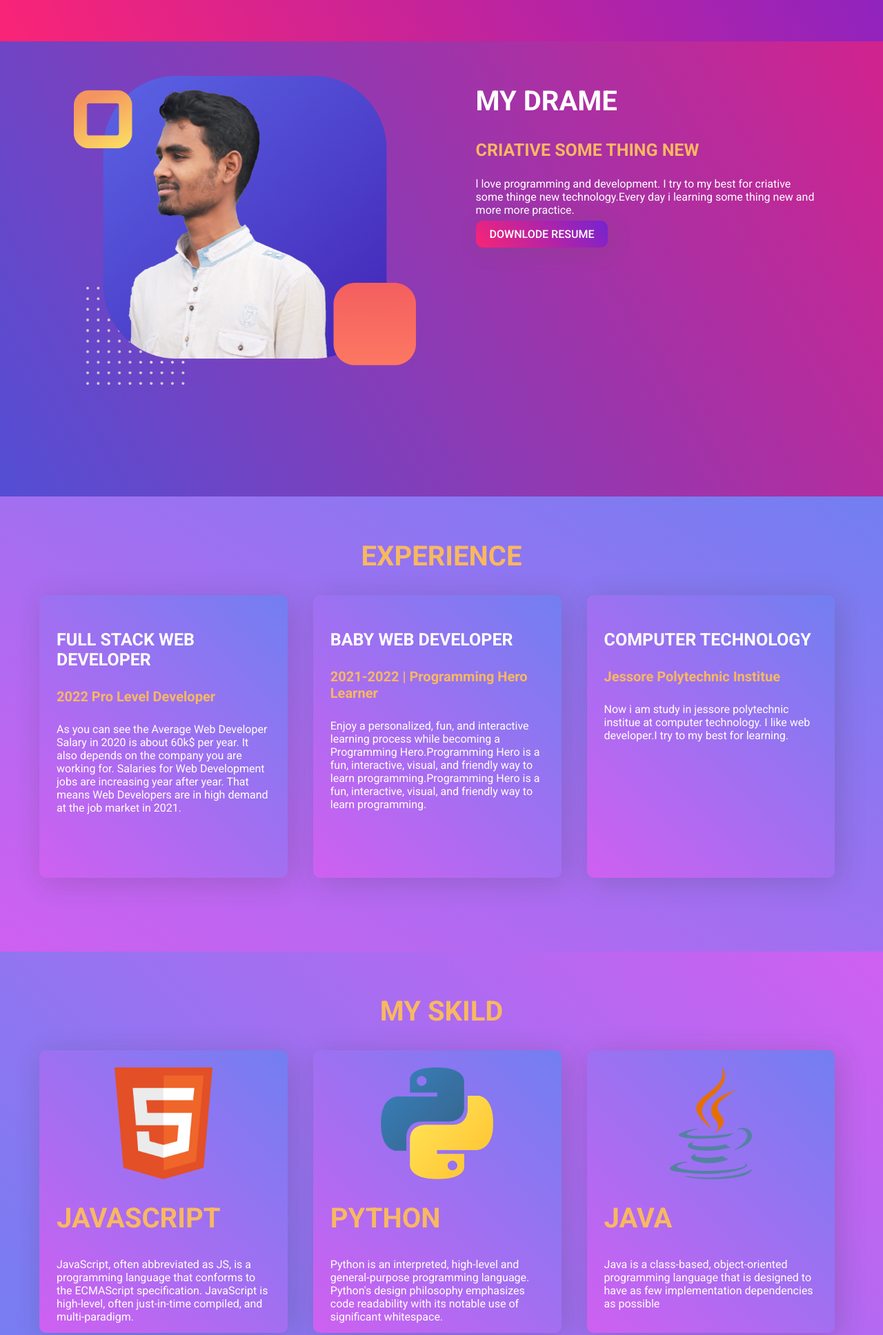
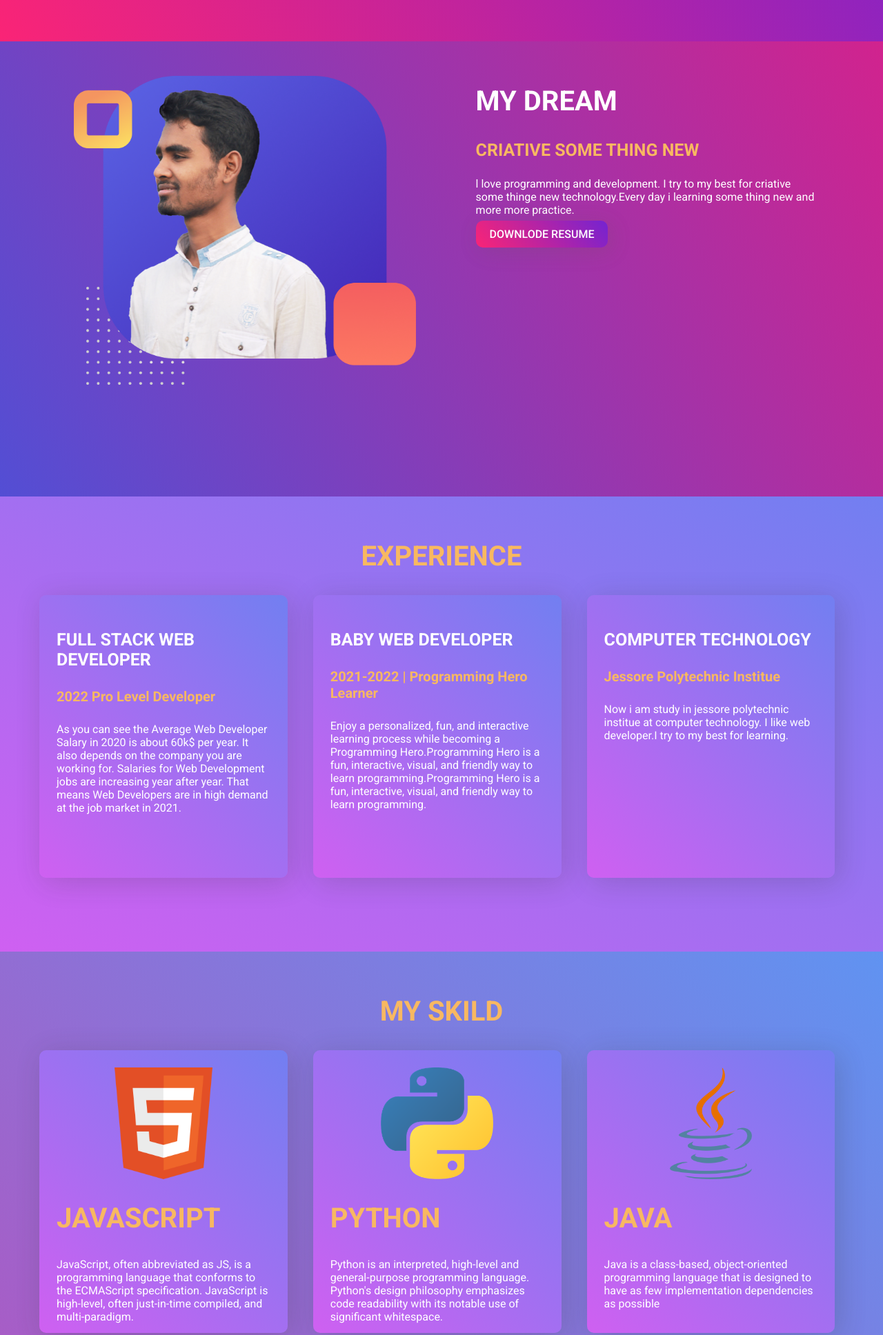
Before and after one commit to Bappy200/programming-hro-assignment-1, a plain HTML site: page index.html in a window 1280 px wide. Shown: the part 600-2536 px from the top of the page at 69% size. Drawn offline with Linux system fonts and the light colour scheme.

Commit message:
skild section background color change

```diff
--- a/index.html
+++ b/index.html
@@ -31,12 +31,12 @@
             <img src="images/my-image-3.png" alt="">
         </div>
     </section>
-    <section class="drame" id='about'>
+    <section class="dream" id='about'>
         <div class="halfe-width">
             <img src="images/my-image-2.png" alt="">
         </div>
         <div class="halfe-width">
-            <h2>my drame</h2>
+            <h2>my dream</h2>
             <h3 class="highlight-text">criative some thing new</h3>
             <p>
                 l love programming and development. I try to my best for criative some thinge new technology.Every day i learning some thing new and more more practice.
--- a/style.css
+++ b/style.css
@@ -80,7 +80,7 @@ nav{
 .halfe-width img{
     width: 100%;
 }
-.drame{
+.dream{
     background: linear-gradient(60deg,rgb(83, 78, 212),rgb(209, 35, 142));
 }
 
@@ -88,7 +88,7 @@ nav{
     background: linear-gradient(30deg,rgb(207, 96, 241),rgb(114, 127, 241));
 }
 .skild{
-    background: linear-gradient(45deg,rgb(114, 127, 241),rgb(207, 96, 241));
+    background: linear-gradient(45deg,rgb(171, 90, 196),rgb(96, 147, 241));
 }
 .title{
     text-align: center;
```
